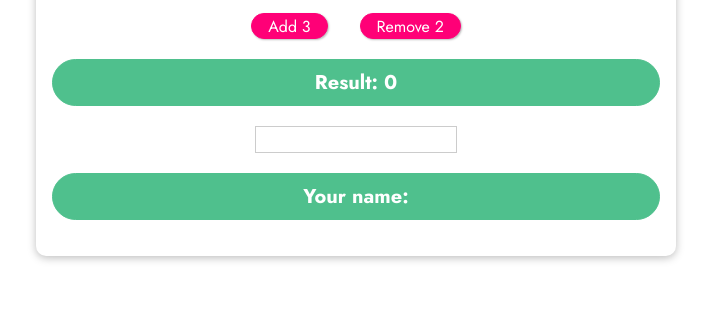
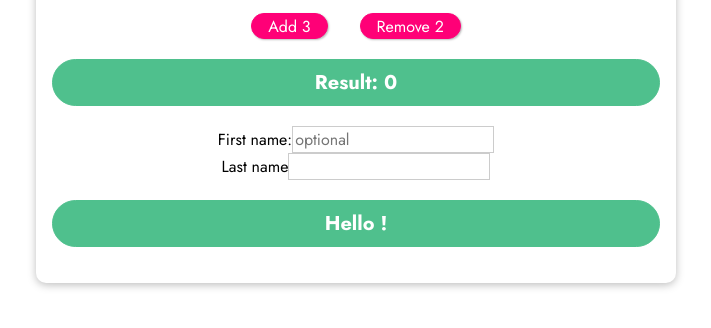
Before and after one commit to jrrestad/vue_learning, a plain HTML site: page vue_events/index.html in a window 1280 px wide. Shown: the part 286-614 px from the top of the page, without its empty margins (284-995 px from the left). Drawn offline with nearby package versions, Linux system fonts and the light colour scheme.

Commit message:
Pass arguments to events, change by argument

```diff
--- a/vue_events/app.js
+++ b/vue_events/app.js
@@ -2,6 +2,9 @@ const app = Vue.createApp({
   data() {
     return {
       counter: 0,
+      title: '',
+      firstname: '',
+      lastname: '',
       name: '',
     };
   },
@@ -16,8 +19,18 @@ const app = Vue.createApp({
         this.counter = 0
       }
     },
-    setName(e) {
-      this.name = e.target.value;
+    setName(e, name) {
+      if (this.firstname == "" && this.lastname != "") {
+        this.title = 'Mr./Mrs.'
+      } else {
+        this.title = ''
+      }
+      if (name == "firstname") {
+        this.firstname = e.target.value
+      } else  if (name == "lastname") {
+        this.lastname = e.target.value
+      }
+      this.name = this.firstname + `${this.title} ` + this.lastname
     },
   }
 });
--- a/vue_events/index.html
+++ b/vue_events/index.html
@@ -21,8 +21,12 @@
       <button v-on:click="add(3)">Add 3</button>
       <button v-on:click="reduce(2)">Remove 2</button>
       <p>Result: {{ counter }}</p>
-      <input type="text" v-on:input="setName">
-      <p>Your name: {{ name }}</p>
+      <label for="">First name:</label>
+      <input type="text" placeholder="optional" v-on:input="setName($event, 'firstname')">
+      <br>
+      <label for="">Last name</label>
+      <input type="text" v-on:input="setName($event, 'lastname')">
+      <p>Hello {{ name }}!</p>
     </section>
   </body>
 </html>
```
